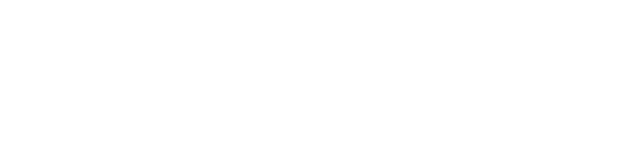
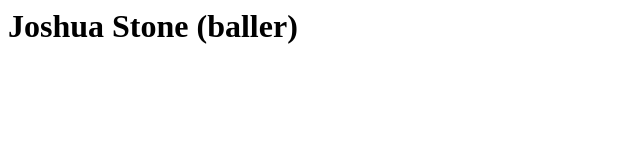
Before and after one commit to jstone10/jstone10.github.io, a plain HTML site: page index.html in a window 1280 px wide. Shown: the whole page, without its empty margins (0-640 px from the left). Drawn offline with Linux system fonts and the light colour scheme.

Commit message:
updated index

```diff
--- a/index.html
+++ b/index.html
@@ -6,4 +6,10 @@
     </title>
 </head>
 
+<body>
+    <h1>
+        Joshua Stone (baller)
+    </h1>
+</body>
+
 </html>
```
